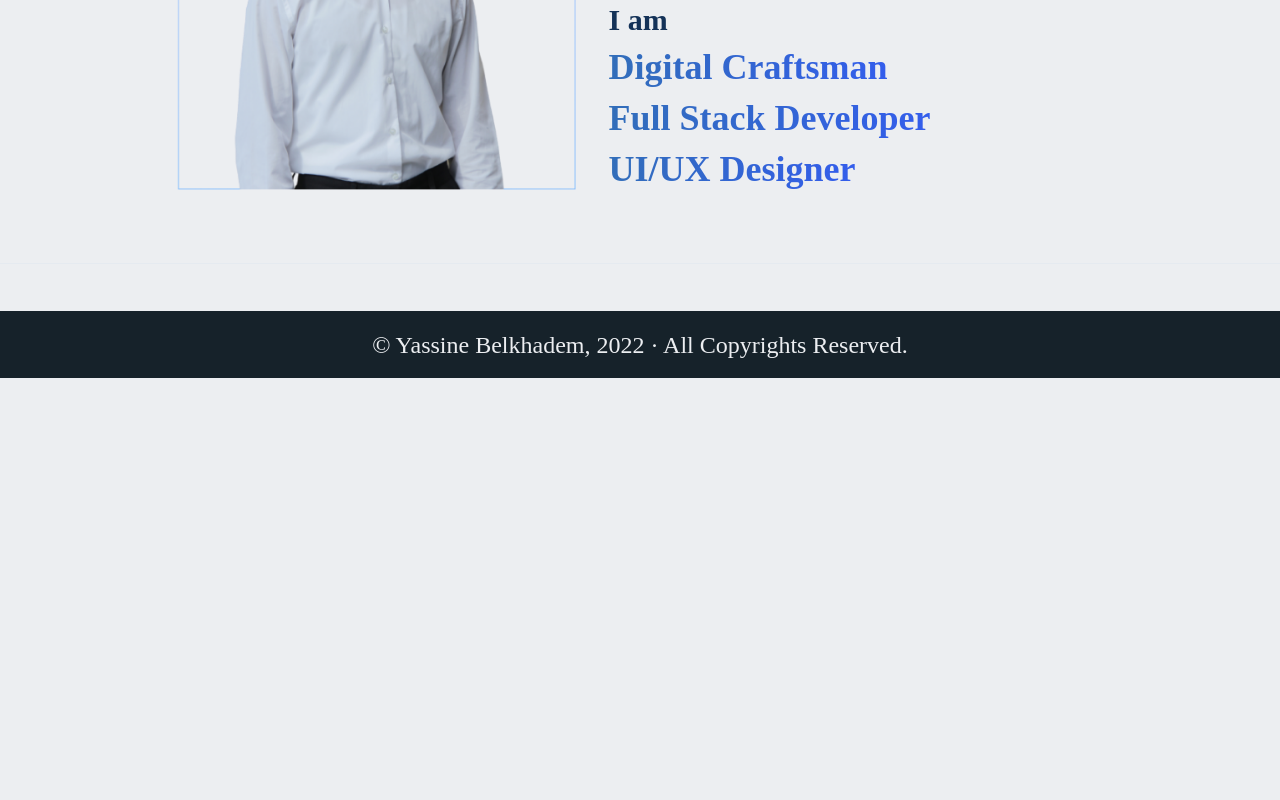
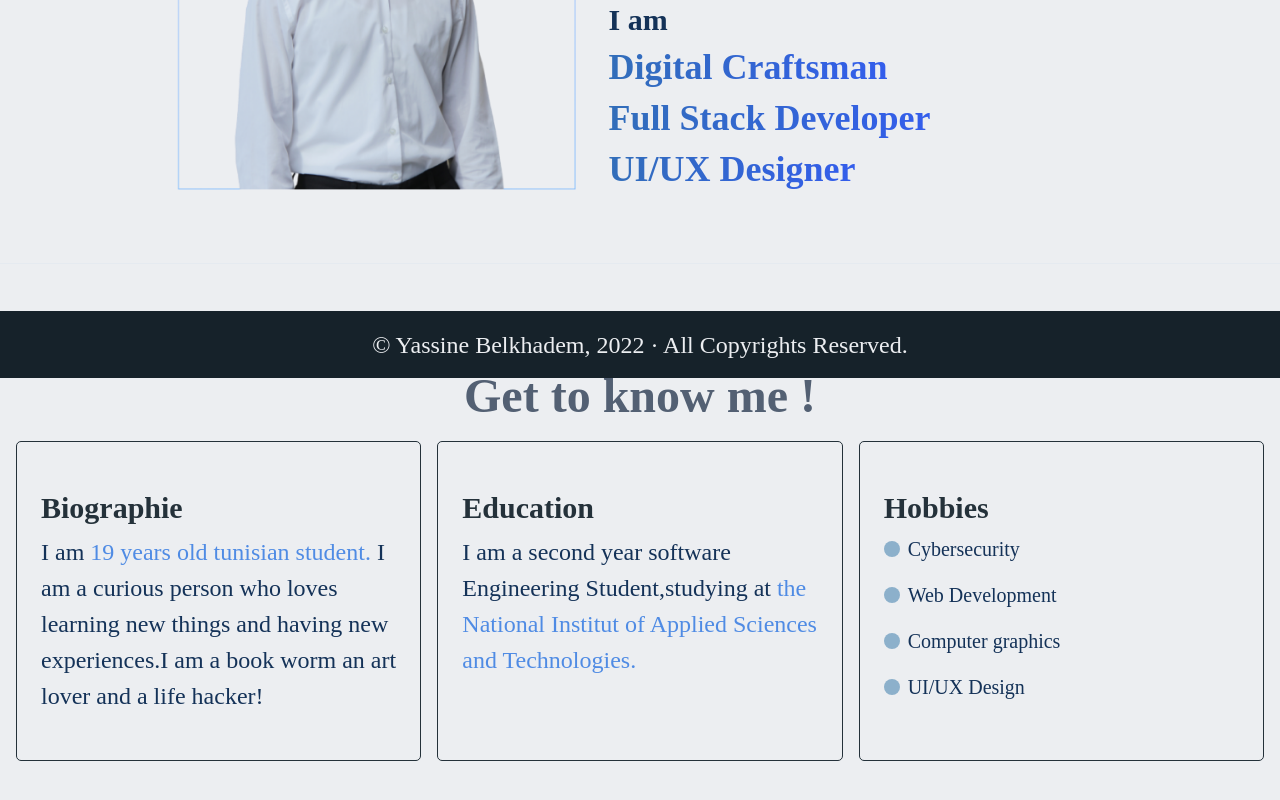
Before and after one commit to yassinebk/yassinebk.github.io, a Next.js app: page / in a window 1280 px wide. Shown: the part 422-1222 px from the top of the page. Built offline with nearby package versions, Linux system fonts and the light colour scheme; a web font is replaced by a local one.

Commit message:
getToKnowMe Card finished now animate them

```diff
--- a/components/GetToKnowSection/KnowMeCard.tsx
+++ b/components/GetToKnowSection/KnowMeCard.tsx
@@ -1,14 +1,43 @@
-import { VStack } from '@chakra-ui/react';
-import React from 'react'
+import { Box, Heading, useColorModeValue, VStack } from "@chakra-ui/react";
+import React from "react";
 
 interface KnowMeCardProps {
-
+  cardHeading: string;
+  index: number;
 }
 
-export const KnowMeCard: React.FC<KnowMeCardProps> = ({}) => {
-    return (
-        <VStack>
+export const KnowMeCard: React.FC<KnowMeCardProps> = ({
+  cardHeading,
+  index,
+  children,
+}) => {
+  const headerTitle = useColorModeValue(
+    "#24313A",
+    "linear-gradient(90deg, #759BB9 0%, #7E8DCA 100%)"
+  );
 
-            </VStack>
-        );
-}
+  const border = useColorModeValue("1px solid #24313A", "0px solid");
+  const cardBg = useColorModeValue("transparent", "cardDark");
+  return (
+    <VStack
+      bgColor={cardBg}
+      px="6"
+      paddingTop="12"
+      w="full"
+      borderRadius={5}
+      border={border}
+      minH="320px"
+      marginTop="4"
+      gridColumnStart={index * 4 + 1}
+      gridColumnEnd={(index + 1) * 4 + 1}
+      alignItems="flex-start"
+    >
+      <Box>
+        <Heading fontSize="3xl" bg={headerTitle} bgClip="text">
+          {cardHeading}
+        </Heading>
+      </Box>
+      <Box paddingTop="2xl">{children}</Box>
+    </VStack>
+  );
+};
--- a/components/GetToKnowSection/index.tsx
+++ b/components/GetToKnowSection/index.tsx
@@ -1,25 +1,106 @@
-import { Flex } from "@chakra-ui/react";
+import { Box, Flex, HStack, Text, useColorModeValue } from "@chakra-ui/react";
+import { motion } from "framer-motion";
 import React from "react";
+import { SectionHeading } from "../SectionHeading";
 import { KnowMeCard } from "./KnowMeCard";
 
 interface GetToKnowProps {}
 
 export const GetToKnowSection: React.FC<GetToKnowProps> = ({}) => {
+  const color = useColorModeValue("#4F8BE4", "#98C1FF");
+  const parent = {};
+  const child = {};
+
   return (
     <Flex
-      h="75vh"
+      minH="75vh"
       id="section-position-container"
       justifyContent="center"
       alignItems="center"
       w="full"
       flexDir="column"
     >
+      <SectionHeading>Get to know me !</SectionHeading>
+      <Box
+        gridTemplateColumns="repeat(12,1fr)"
+        gridGap="4"
+        display={["flex", "flex", "flex", "grid"]}
+        flexDir={["column", "column", "row"]}
+        justifyContent="space-around"
+        w="full"
+        px={4}
+      >
+        <KnowMeCard cardHeading={"Biographie"} index={0}>
+          <Text fontSize="2xl">
+            I am <span style={{ color }}> 19 years old tunisian student.</span>{" "}
+            I am a curious person who loves learning new things and having new
+            experiences.I am a book worm an art lover and a life hacker!
+          </Text>
+          <a
+            href="https://www.flaticon.com/free-icons/tunisia"
+            title="tunisia icons"
+          />
+        </KnowMeCard>
+        <KnowMeCard cardHeading={"Education"} index={1}>
+          <Text fontSize="2xl">
+            I am a second year software Engineering Student,studying at{" "}
+            <span style={{ color }}>
+              the National Institut of Applied Sciences and Technologies.
+            </span>
+          </Text>
+        </KnowMeCard>
+        <KnowMeCard cardHeading={"Hobbies"} index={2}>
+          <motion.div variants={parent}>
+            <motion.div
+              style={{
+                display: "flex",
+                flexDirection: "row",
+                alignItems: "center",
+              }}
+            >
+              <Box w="4" h="4" rounded="full" bgColor="#8CB0CB" mr={2} />
+              <Text fontSize="xl">Cybersecurity</Text>
+            </motion.div>
 
-        <Flex>
-      <KnowMeCard></KnowMeCard>
-      <KnowMeCard></KnowMeCard>
-      <KnowMeCard></KnowMeCard>
-</Flex>
+            <motion.div
+              style={{
+                display: "flex",
+                flexDirection: "row",
+                marginTop: 16,
+                alignItems: "center",
+              }}
+            >
+              <Box w="4" h="4" rounded="full" bgColor="#8CB0CB" mr={2} />
+
+              <Text fontSize="xl">Web Development</Text>
+            </motion.div>
+
+            <motion.div
+              style={{
+                display: "flex",
+                flexDirection: "row",
+                marginTop: 16,
+                alignItems: "center",
+              }}
+            >
+              <Box w="4" h="4" rounded="full" bgColor="#8CB0CB" mr={2} />
+              <Text fontSize="xl">Computer graphics</Text>
+            </motion.div>
+
+            <motion.div
+              style={{
+                display: "flex",
+                flexDirection: "row",
+                marginTop: 16,
+                alignItems: "center",
+              }}
+            >
+              <Box w="4" h="4" rounded="full" bgColor="#8CB0CB" mr={2} />
+              <Text fontSize="xl">UI/UX Design</Text>
+            </motion.div>
+          </motion.div>
+        </KnowMeCard>
+      </Box>
     </Flex>
   );
 };
--- a/components/SectionHeading.tsx
+++ b/components/SectionHeading.tsx
@@ -1,9 +1,10 @@
-import React from 'react'
+import { Heading, useColorModeValue } from "@chakra-ui/react";
+import React from "react";
 
 interface SectionHeadingProps {
-
 }
 
-export const SectionHeading: React.FC<SectionHeadingProps> = ({}) => {
-        return ();
-}
+export const SectionHeading: React.FC<SectionHeadingProps> = ({ children }) => {
+  const textColor = useColorModeValue("#536073", "#ADCEFF");
+  return <Heading color={textColor} fontSize='5xl'>{children}</Heading>;
+};
```
